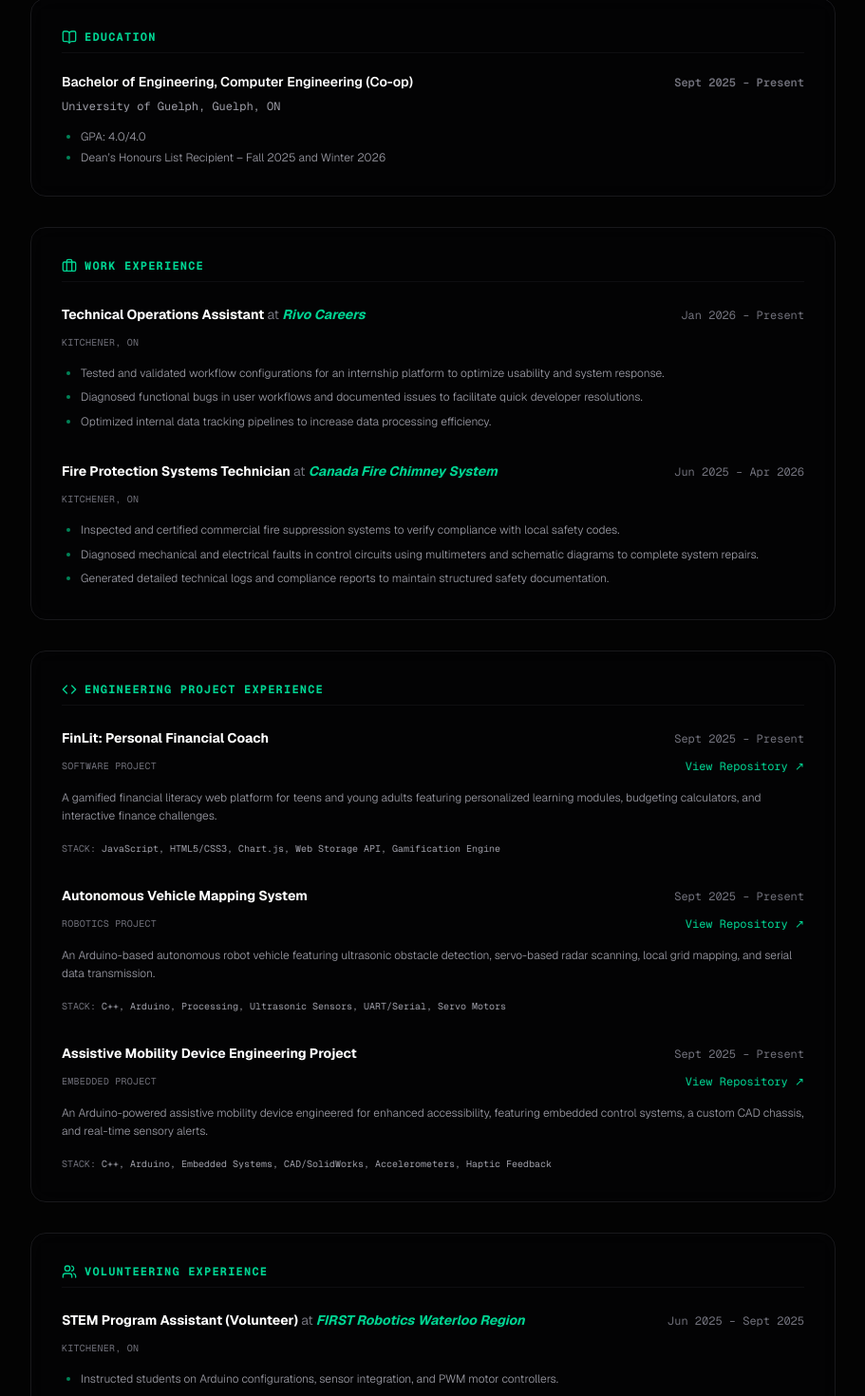
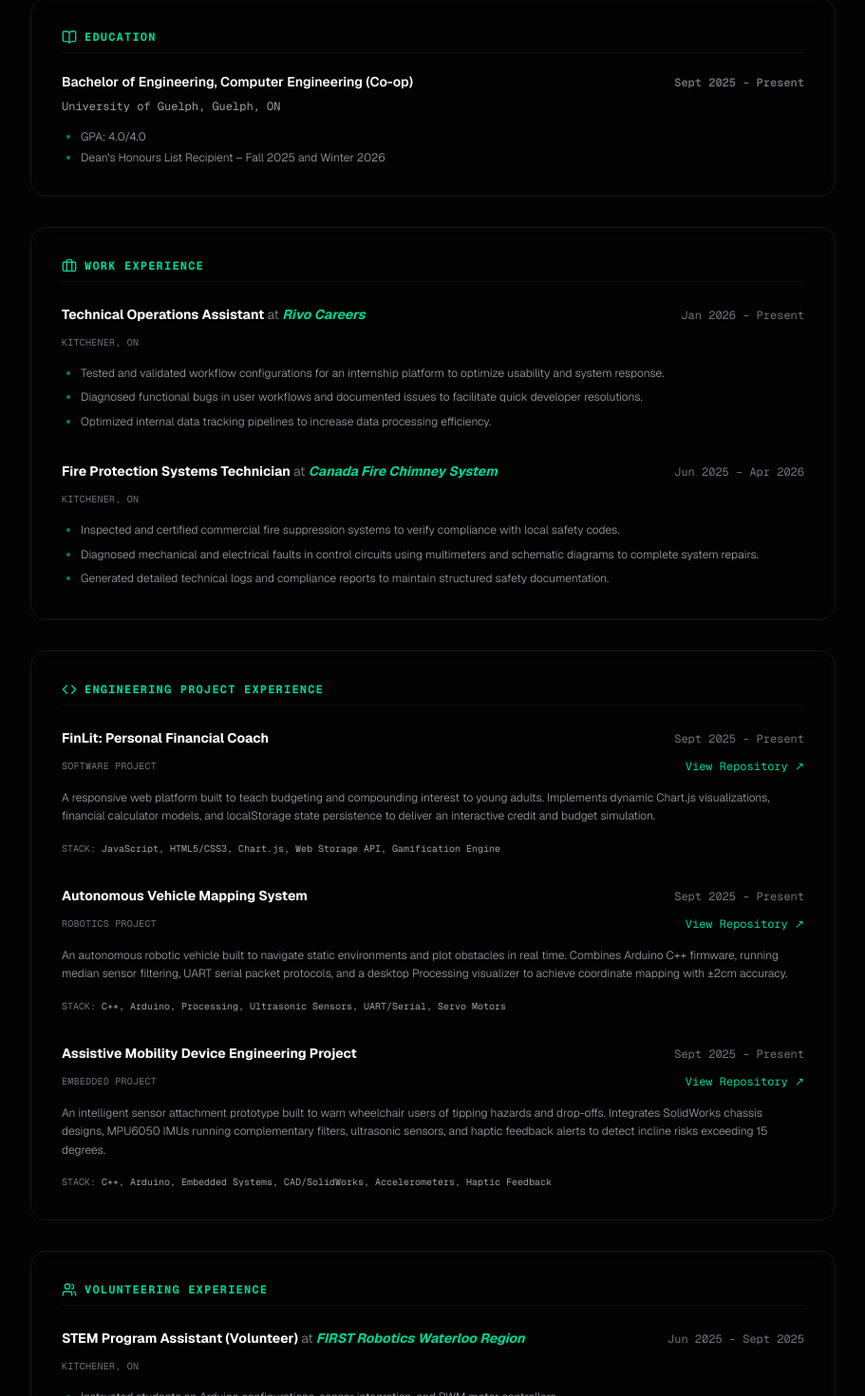
Before and after one commit to deepjpatel2007/My-Portfolio, a Next.js app: page /resume in a window 1280 px wide. Shown: the part 1039-2509 px from the top of the page at 95% size, without its empty margins (184-1095 px from the left). Built offline with nearby package versions, Linux system fonts and the light colour scheme.

Commit message:
Align GEC award dates and descriptions, implement storyteller About page bio, restore project titles, and resolve character formatting inconsistencies

```diff
--- a/src/app/about/page.tsx
+++ b/src/app/about/page.tsx
@@ -60,16 +60,16 @@ export default function About() {
         {/* Left Side: Long-form bio */}
         <motion.div variants={fadeInUp} className="md:col-span-2 flex flex-col gap-6 text-zinc-400 text-sm md:text-base font-light leading-relaxed">
           <p>
-            I am a Computer Engineering student at the <strong className="text-white font-medium">University of Guelph</strong> with a strong interest in software engineering, embedded systems, robotics, and automation. My academic studies focus on how computing hardware and software interface to solve complex challenges, combining electrical design principles with computer science frameworks.
+            I am a Computer Engineering student at the <strong className="text-white font-medium">University of Guelph</strong>. I focus on developing software and embedded systems, working to understand how programming logic interacts with physical electrical components to solve practical problems.
           </p>
           <p>
-            I enjoy building engineering projects that combine hardware and software. My work involves designing circuit layouts, integrating sensors and actuators with microcontrollers, and writing control software. Through hands-on prototyping, I have developed a structured approach to debugging hardware issues and software errors, continuously testing and refining designs to ensure stability and efficiency.
+            What interests me about engineering is the process of translating a concept into a functional design. I enjoy taking an initial idea, mapping out the architecture, selecting components, and writing the code to bring the system to life. Whether it is configuring microcontroller pins, establishing serial data streams, or debugging logical errors, there is a distinct satisfaction in systematically testing and tuning a complete system until all hardware and software parts operate together.
           </p>
           <p>
-            As an engineer, my approach is defined by a desire to understand how systems operate from the physical board level up to high-level application code. I value logical problem solving, close team collaboration, and the rapid adoption of new technologies. I focus on developing practical, reliable solutions that meet strict constraints and deliver measurable impact.
+            When approaching engineering projects, I focus on breaking complex requirements down into manageable modules. I value clean documentation, structured test cases, and collaborative teamwork. I am comfortable learning new libraries or scripting frameworks as project needs evolve, and I prioritize iterating on designs based on test outcomes to improve performance and reliability.
           </p>
           <p>
-            I am currently seeking internship and co-op opportunities in <strong className="text-emerald-400 font-medium">Software Engineering, Embedded Systems, Robotics, Automation, and Full-Stack Development</strong>. I am eager to apply my technical curiosity and engineering foundation to production codebases, learn from experienced teams, and contribute to meaningful projects.
+            I am seeking co-op and internship opportunities in <strong className="text-emerald-400 font-medium">Software Engineering, Embedded Systems, Robotics, Automation, and Full-Stack Development</strong>. I look forward to contributing to active engineering teams, expanding my technical capabilities, and applying my coursework and project experience to deliver reliable, well-tested code.
           </p>
         </motion.div>
 
@@ -97,8 +97,8 @@ export default function About() {
                 <BookOpen className="w-5 h-5 text-zinc-500 shrink-0 mt-0.5" />
                 <div>
                   <h3 className="text-sm font-semibold text-white">University of Guelph</h3>
-                  <p className="text-xs text-zinc-500 font-mono">B.Eng. in Computer Engineering</p>
-                  <p className="text-xs text-zinc-500 font-mono">Sept 2025 - Present</p>
+                  <p className="text-xs text-zinc-500 font-mono">Bachelor of Engineering, Computer Engineering (Co-op)</p>
+                  <p className="text-xs text-zinc-500 font-mono">Sept 2025 – Present</p>
                 </div>
               </div>
 
--- a/src/app/resume/page.tsx
+++ b/src/app/resume/page.tsx
@@ -159,7 +159,7 @@ export default function ResumePage() {
               </div>
               <ul className="list-disc pl-5 mt-2 flex flex-col gap-1.5 text-xs font-light text-zinc-400">
                 <li className="marker:text-emerald-500/70">GPA: 4.0/4.0</li>
-                <li className="marker:text-emerald-500/70">Dean’s Honours List Recipient – Fall 2025 and Winter 2026</li>
+                <li className="marker:text-emerald-500/70">Dean's Honours List Recipient – Fall 2025 and Winter 2026</li>
               </ul>
             </div>
           </Card>
--- a/src/data/projects.ts
+++ b/src/data/projects.ts
@@ -27,8 +27,8 @@ export interface Project {
 export const projects: Project[] = [
   {
     slug: "booking-management",
-    title: "CampusBook: Event & Booking Management System",
-    description: "An object-oriented software system developed as a core course project, implementing clean Java logic, event waitlists, confirmed booking trackers, and interactive dashboard interfaces.",
+    title: "CampusBook: Room Booking System",
+    description: "An room booking system developed in Java to resolve campus room scheduling conflicts. Employs modular design patterns, waitlist algorithms, and JUnit test suites, resulting in a fully validated codebase with 92% test coverage.",
     category: "Software",
     techStack: ["Java", "OOP Principles", "Data Structures", "JUnit", "Software Design Patterns"],
     problem: "Bridging theoretical computer science concepts (inheritance, polymorphism, runtime complexity) to realistic application architectures requires structural engineering discipline and clean class models.",
@@ -78,7 +78,7 @@ export const projects: Project[] = [
   {
     slug: "finlit-financial-coach",
     title: "FinLit: Personal Financial Coach",
-    description: "A gamified financial literacy web platform for teens and young adults featuring personalized learning modules, budgeting calculators, and interactive finance challenges.",
+    description: "A responsive web platform built to teach budgeting and compounding interest to young adults. Implements dynamic Chart.js visualizations, financial calculator models, and localStorage state persistence to deliver an interactive credit and budget simulation.",
     category: "Software",
     techStack: ["JavaScript", "HTML5/CSS3", "Chart.js", "Web Storage API", "Gamification Engine"],
     problem: "Basic financial literacy (saving, interest, credit, budgeting) is often not taught in schools, leading to early financial mistakes. Traditional finance tools are too clinical and lack educational engagement for younger audiences.",
@@ -129,7 +129,7 @@ export const projects: Project[] = [
   {
     slug: "autonomous-vehicle-mapping",
     title: "Autonomous Vehicle Mapping System",
-    description: "An Arduino-based autonomous robot vehicle featuring ultrasonic obstacle detection, servo-based radar scanning, local grid mapping, and serial data transmission.",
+    description: "An autonomous robotic vehicle built to navigate static environments and plot obstacles in real time. Combines Arduino C++ firmware, running median sensor filtering, UART serial packet protocols, and a desktop Processing visualizer to achieve coordinate mapping with ±2cm accuracy.",
     category: "Robotics",
     techStack: ["C++", "Arduino", "Processing", "Ultrasonic Sensors", "UART/Serial", "Servo Motors"],
     problem: "Robotic mapping in confined, GPS-denied environments requires expensive LiDAR and high-performance computing hardware. Standard educational platforms lack real-time visual data displays, making it difficult to debug spatial navigation algorithms in physical environments.",
@@ -188,7 +188,7 @@ export const projects: Project[] = [
   {
     slug: "assistive-mobility-device",
     title: "Assistive Mobility Device Engineering Project",
-    description: "An Arduino-powered assistive mobility device engineered for enhanced accessibility, featuring embedded control systems, a custom CAD chassis, and real-time sensory alerts.",
+    description: "An intelligent sensor attachment prototype built to warn wheelchair users of tipping hazards and drop-offs. Integrates SolidWorks chassis designs, MPU6050 IMUs running complementary filters, ultrasonic sensors, and haptic feedback alerts to detect incline risks exceeding 15 degrees.",
     category: "Embedded",
     techStack: ["C++", "Arduino", "Embedded Systems", "CAD/SolidWorks", "Accelerometers", "Haptic Feedback"],
     problem: "Traditional mobility aids are passive and lack active safety indicators. Individuals with limited motor control are vulnerable to unrecognized drop-offs, sudden steps, or tipping hazards that manual aids fail to detect.",
```
